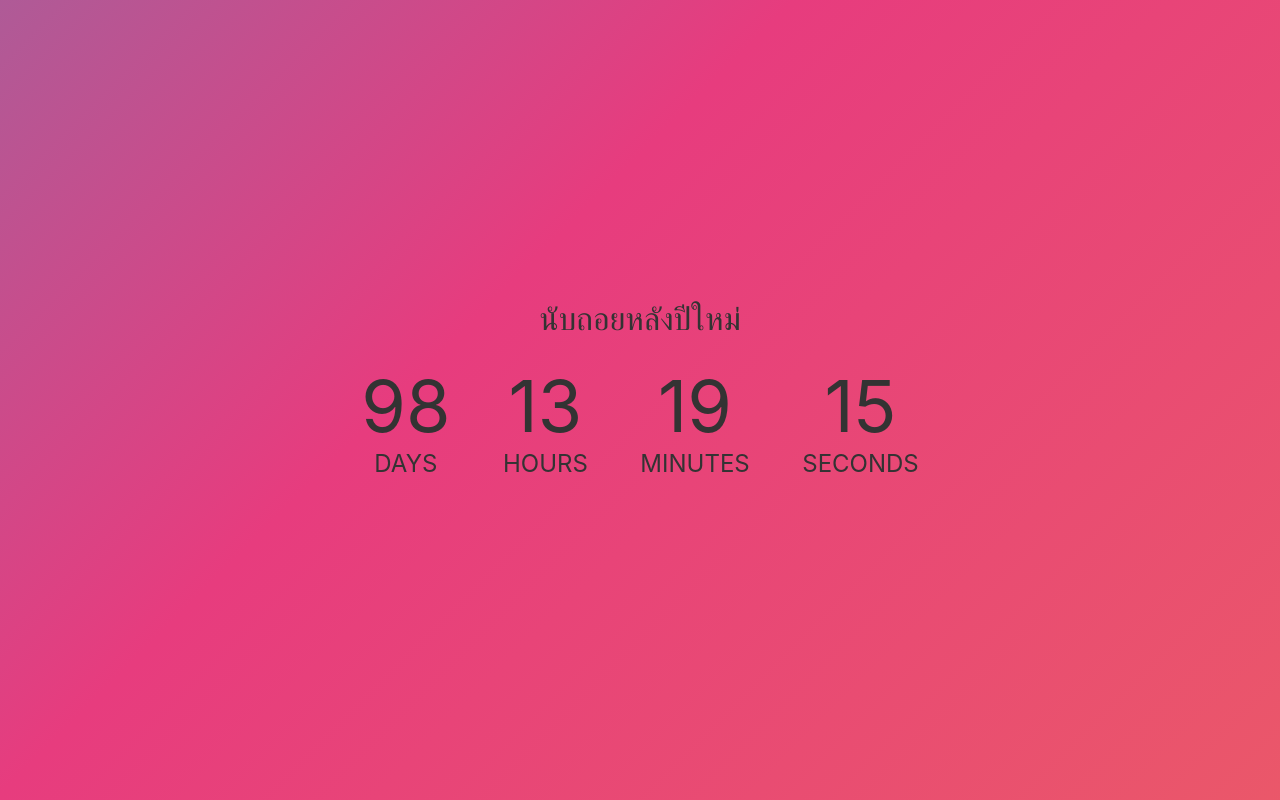
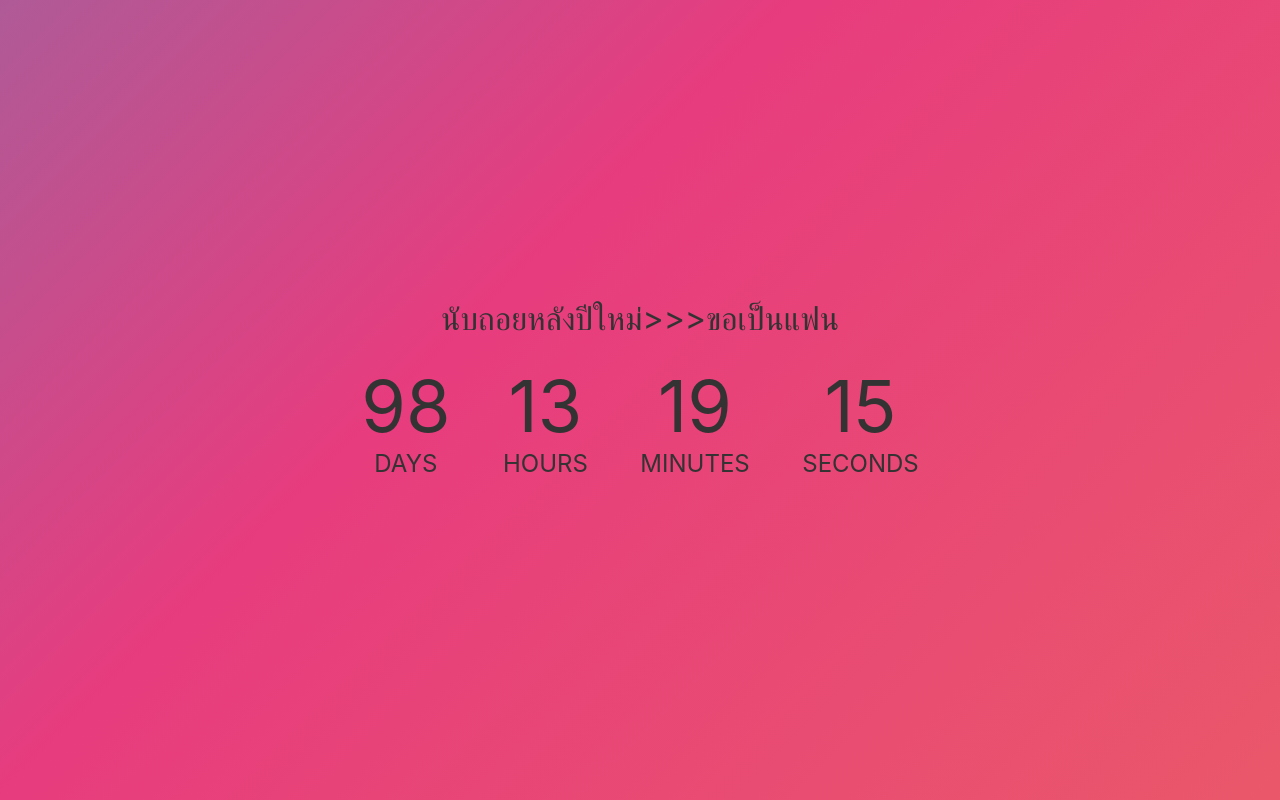
Before and after one commit to BananaBT/khongkwun_countdowntime, a plain HTML site: page index.html in a window 1280 px wide. Drawn offline with Linux system fonts and the light colour scheme.

Commit message:
แขนเป็นฟอ

```diff
--- a/index.html
+++ b/index.html
@@ -12,7 +12,7 @@
 
 
   <div class="container">
-    <h1>นับถอยหลังปีใหม่</h1>
+    <h1>นับถอยหลังปีใหม่>>>ขอเป็นแฟน</h1>
     <ul>
       <li><span id="days">0</span>days</li>
       <li><span id="hours">0</span>Hours</li>
```
